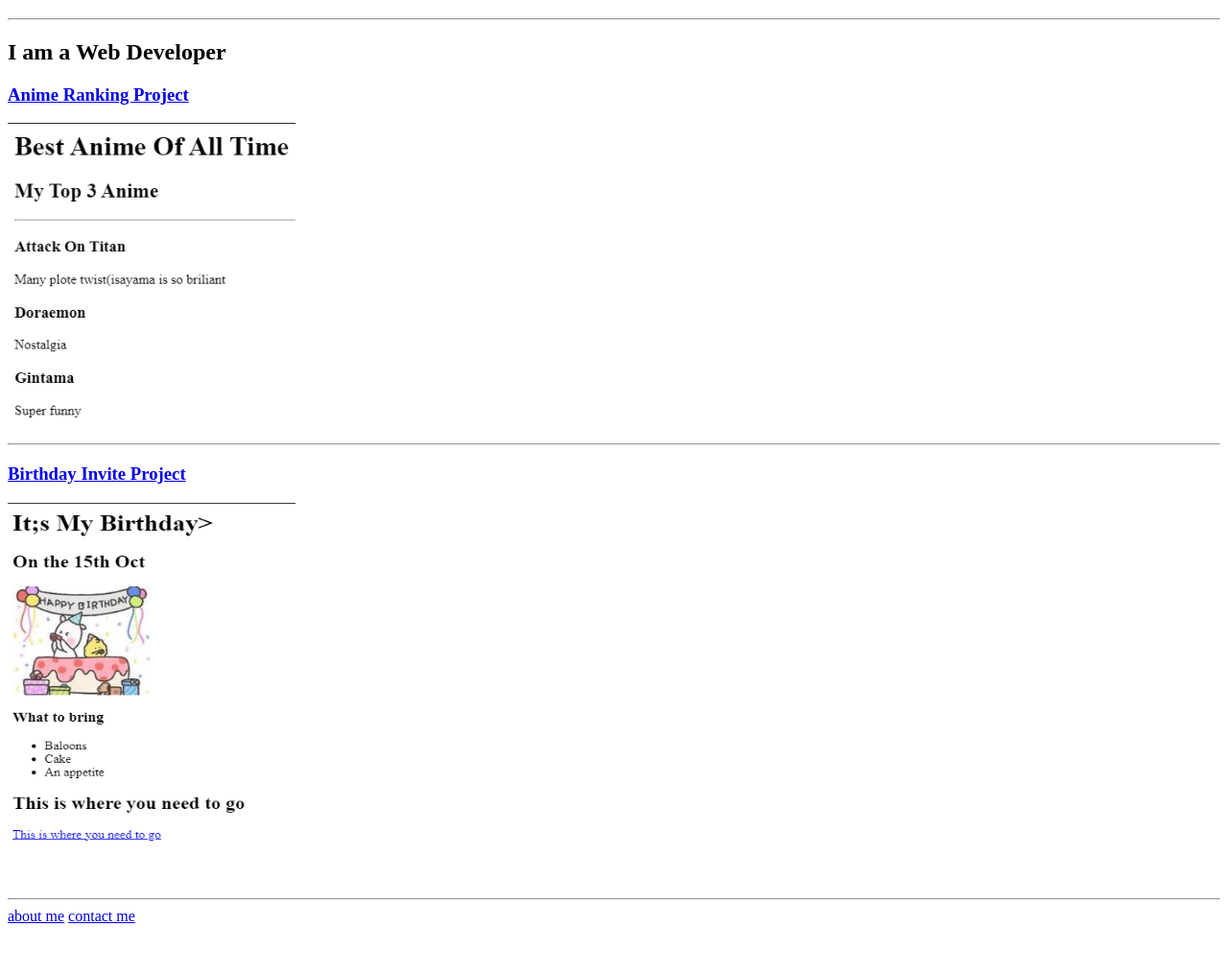
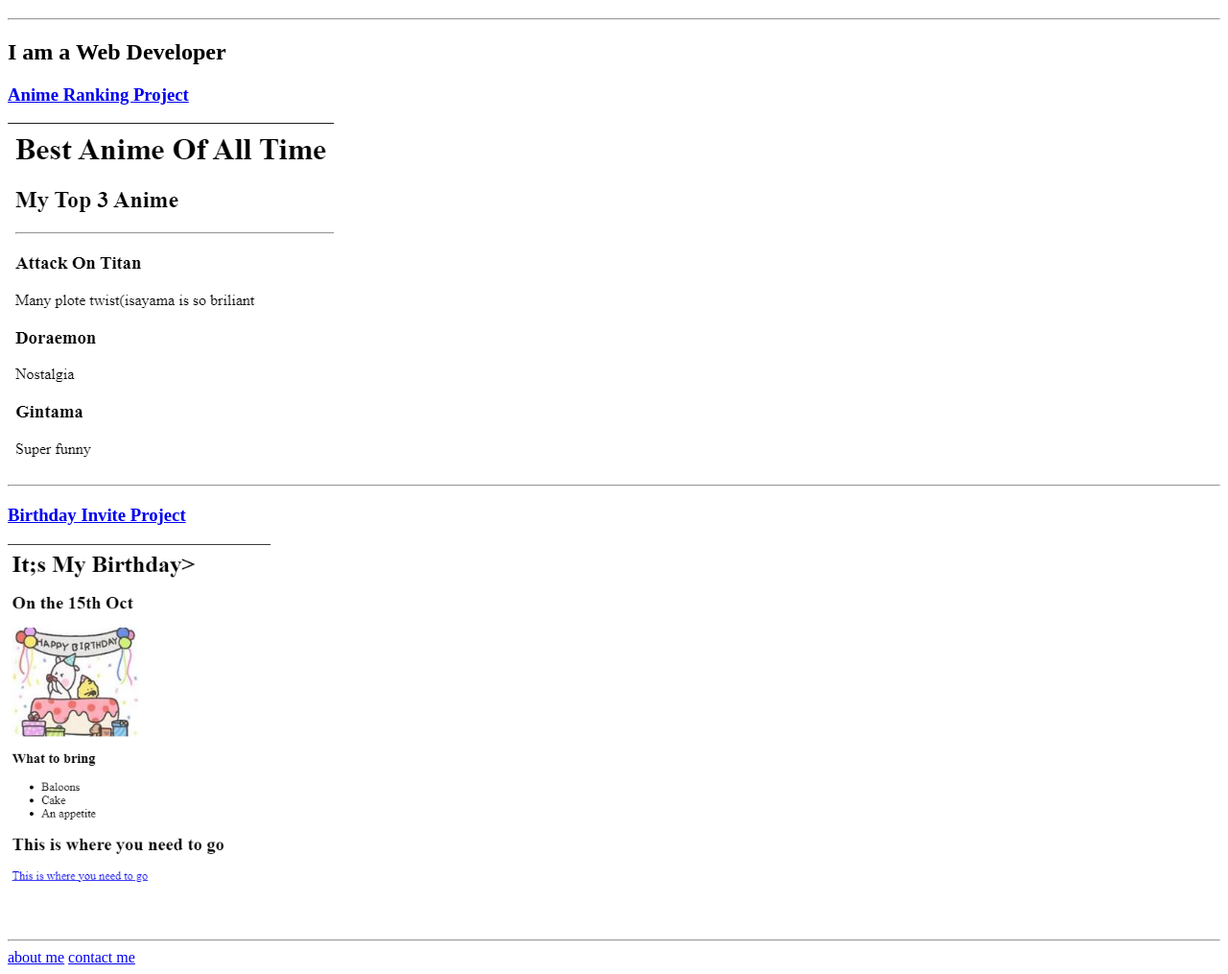
Before and after one commit to AMIRUL0315/html-portfolio, a plain HTML site: page index.html in a window 1280 px wide. Shown: the part 61-1076 px from the top of the page at 96% size. Before the commit the page ends 1033 px from the top, so only its background shows below. Drawn offline with Linux system fonts and the light colour scheme.

Commit message:
Update index.html

```diff
--- a/index.html
+++ b/index.html
@@ -11,10 +11,10 @@
    <hr/>
    <h2>I am a Web Developer</h2>
    <h3><a href="./assets/images/my anime list.png">Anime Ranking Project</a></h3>
-   <img src="./assets/images/my anime list.png"width="300"alt="My top 3 anime list"/>
+   <img src="./assets/images/my anime list.png"alt="My top 3 anime list"/>
    <hr/>
    <h3><a href="./assets/images/birthday invite.png">Birthday Invite Project</a></h3>
-   <img src="./assets/images/birthday invite.png"width="300"height="400" alt="Happy birtday celebration"/>
+   <img src="./assets/images/birthday invite.png"height="400" alt="Happy birtday celebration"/>
    <hr/>
    <a href="./public/about.html">about me</a>
    <a href="./public/contact.html">contact me</a>
```
